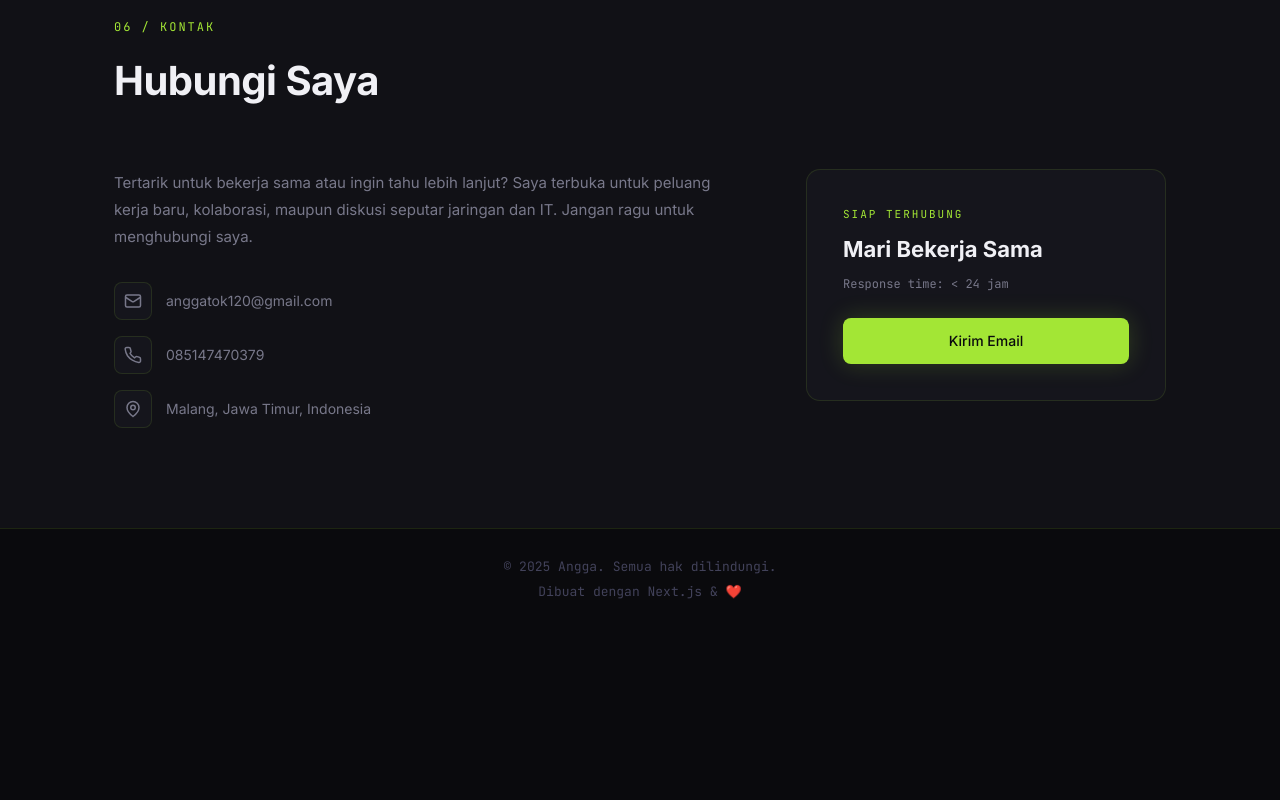
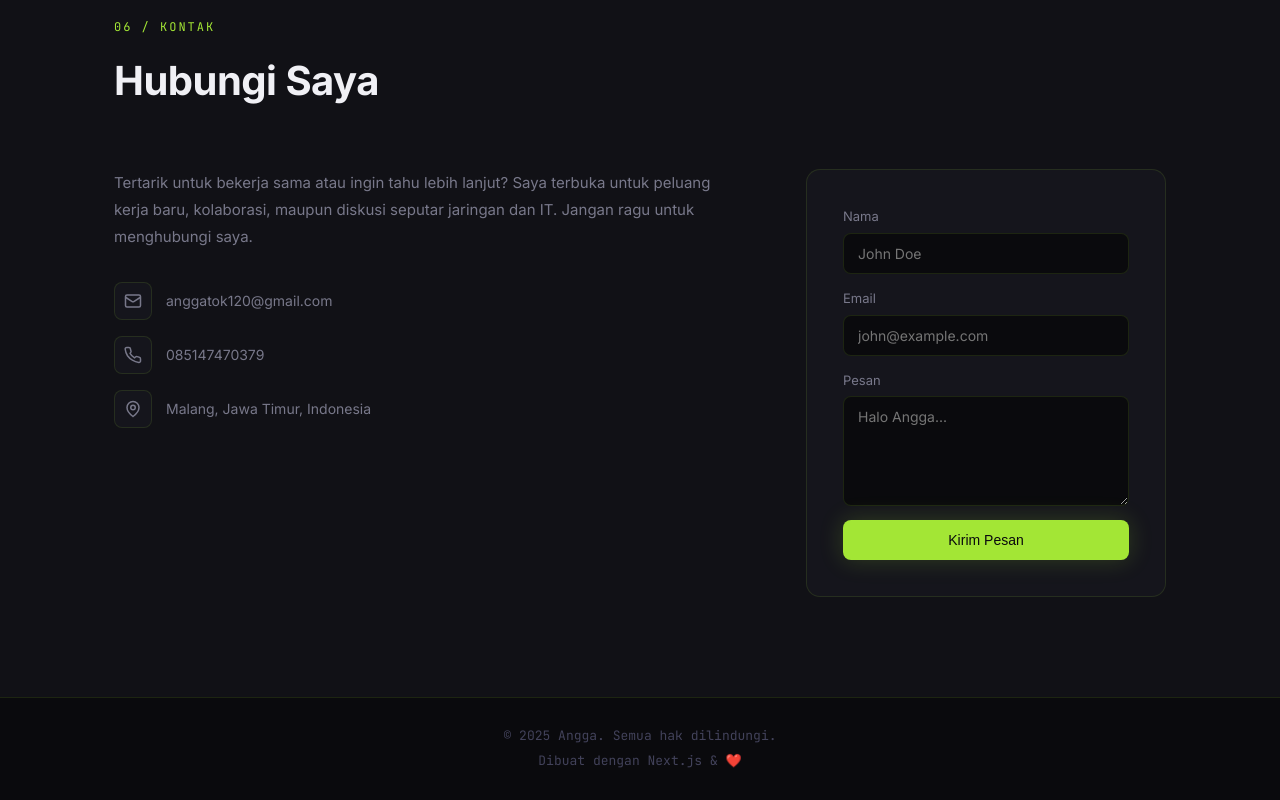
Before and after one commit to anggatok120-collab/porto-next, a Next.js app: page / in a window 1280 px wide. Shown: the part 6281-7081 px from the top of the page. Before the commit the page ends 6912 px from the top, so only its background shows below. Built offline with nearby package versions, Linux system fonts and the light colour scheme.

Commit message:
feat: add contact form with Supabase integration

```diff
--- /dev/null
+++ b/app/api/contact/route.js
@@ -0,0 +1,27 @@
+import { createClient } from '@supabase/supabase-js'
+import { NextResponse } from 'next/server'
+
+const supabase = createClient(
+  process.env.NEXT_PUBLIC_SUPABASE_URL,
+  process.env.NEXT_PUBLIC_SUPABASE_ANON_KEY
+)
+
+export async function POST(request) {
+  try {
+    const { name, email, message } = await request.json()
+
+    if (!name || !email || !message) {
+      return NextResponse.json({ error: 'Semua field harus diisi' }, { status: 400 })
+    }
+
+    const { error } = await supabase
+      .from('messages')
+      .insert([{ name, email, message }])
+
+    if (error) throw error
+
+    return NextResponse.json({ success: true })
+  } catch (error) {
+    return NextResponse.json({ error: error.message }, { status: 500 })
+  }
+}
--- a/app/globals.css
+++ b/app/globals.css
@@ -623,6 +623,28 @@ body {
     margin-bottom: 24px;
 }
 
+/* CONTACT FORM */
+.contact__form { display: flex; flex-direction: column; gap: 14px; }
+.form__group { display: flex; flex-direction: column; gap: 6px; }
+.form__label { font-size: 13px; color: var(--text-muted); }
+.form__input, .form__textarea {
+    background: var(--bg);
+    border: 1px solid var(--border);
+    border-radius: 8px;
+    padding: 11px 14px;
+    color: var(--text);
+    font-family: var(--font);
+    font-size: 14px;
+    transition: var(--transition);
+    outline: none;
+    width: 100%;
+}
+.form__input:focus, .form__textarea:focus { border-color: var(--accent-mid); }
+.form__textarea { min-height: 110px; resize: vertical; }
+.form__status { font-size: 13px; text-align: center; padding: 8px 12px; border-radius: 6px; }
+.form__status--success { color: var(--accent); background: var(--accent-dim); }
+.form__status--error { color: #f87171; background: rgba(248,113,113,0.08); }
+
 /* FOOTER */
 .footer {
     border-top: 1px solid var(--border);
--- a/app/page.js
+++ b/app/page.js
@@ -1,8 +1,31 @@
 'use client'
 
-import { useEffect } from 'react'
+import { useEffect, useState } from 'react'
 
 export default function Home() {
+  const [formData, setFormData] = useState({ name: '', email: '', message: '' })
+  const [formStatus, setFormStatus] = useState('idle')
+
+  async function handleSubmit(e) {
+    e.preventDefault()
+    setFormStatus('loading')
+    try {
+      const res = await fetch('/api/contact', {
+        method: 'POST',
+        headers: { 'Content-Type': 'application/json' },
+        body: JSON.stringify(formData)
+      })
+      if (res.ok) {
+        setFormStatus('success')
+        setFormData({ name: '', email: '', message: '' })
+      } else {
+        setFormStatus('error')
+      }
+    } catch {
+      setFormStatus('error')
+    }
+  }
+
   useEffect(() => {
     // NAV
     const toggle = document.getElementById('navToggle')
@@ -910,10 +933,53 @@ export default function Home() {
               </div>
             </div>
             <div className="contact__card">
-              <p className="contact__card-label" data-id="Siap terhubung" data-en="Ready to connect">Siap terhubung</p>
-              <h3 className="contact__card-title" data-id="Mari Bekerja Sama" data-en="Let's Work Together">Mari Bekerja Sama</h3>
-              <p className="contact__card-sub" data-id="Response time: &lt; 24 jam" data-en="Response time: &lt; 24 hours">Response time: &lt; 24 jam</p>
-              <a href="https://mail.google.com/mail/?view=cm&to=anggatok120@gmail.com&su=Portfolio%20Inquiry%20-%20Angga&body=Halo%20Angga%2C%0A%0ASaya%20%5BNama%5D%20dari%20%5BPerusahaan%2FInstansi%5D%2C%20tertarik%20untuk%20menghubungi%20Anda%20terkait%20%5Btuliskan%20keperluan%5D.%0A%0A%5BTulis%20pesan%20di%20sini%5D%0A%0ATerima%20kasih%20atas%20waktu%20dan%20perhatian%20Anda.%0A%0AHormat%20saya%2C%0A%5BNama%5D%0A%5BJabatan%5D%0A%5BKontak%5D" target="_blank" className="btn btn--primary btn--full" data-id="Kirim Email" data-en="Send Email">Kirim Email</a>
+              <form className="contact__form" onSubmit={handleSubmit}>
+                <div className="form__group">
+                  <label className="form__label" data-id="Nama" data-en="Name">Nama</label>
+                  <input
+                    className="form__input"
+                    type="text"
+                    placeholder="John Doe"
+                    value={formData.name}
+                    onChange={e => setFormData({...formData, name: e.target.value})}
+                    required
+                  />
+                </div>
+                <div className="form__group">
+                  <label className="form__label">Email</label>
+                  <input
+                    className="form__input"
+                    type="email"
+                    placeholder="john@example.com"
+                    value={formData.email}
+                    onChange={e => setFormData({...formData, email: e.target.value})}
+                    required
+                  />
+                </div>
+                <div className="form__group">
+                  <label className="form__label" data-id="Pesan" data-en="Message">Pesan</label>
+                  <textarea
+                    className="form__textarea"
+                    placeholder="Halo Angga..."
+                    value={formData.message}
+                    onChange={e => setFormData({...formData, message: e.target.value})}
+                    required
+                  />
+                </div>
+                {formStatus === 'success' && (
+                  <p className="form__status form__status--success">Pesan terkirim! Saya akan segera membalas.</p>
+                )}
+                {formStatus === 'error' && (
+                  <p className="form__status form__status--error">Gagal mengirim. Coba lagi.</p>
+                )}
+                <button
+                  type="submit"
+                  className="btn btn--primary btn--full"
+                  disabled={formStatus === 'loading'}
+                >
+                  {formStatus === 'loading' ? 'Mengirim...' : 'Kirim Pesan'}
+                </button>
+              </form>
             </div>
           </div>
         </div>
--- a/package.json
+++ b/package.json
@@ -8,6 +8,7 @@
     "start": "next start"
   },
   "dependencies": {
+    "@supabase/supabase-js": "^2.108.1",
     "next": "16.2.9",
     "react": "19.2.4",
     "react-dom": "19.2.4"
```
Also changed, not shown: 1 other file (tests, documents, lock files or other folders).
